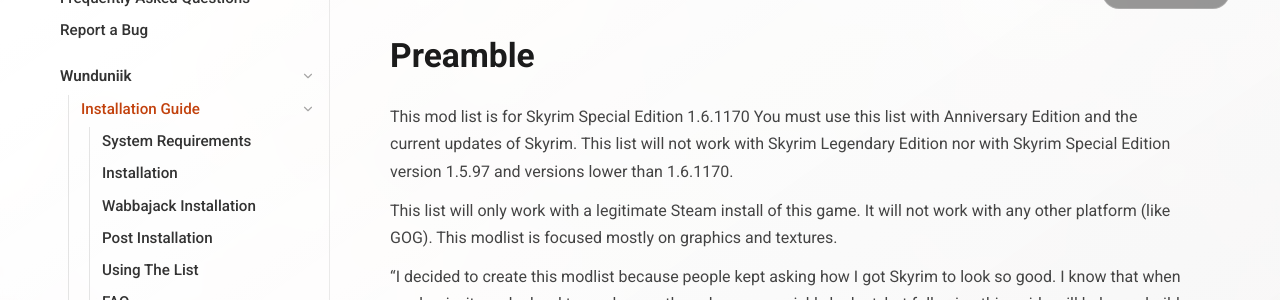
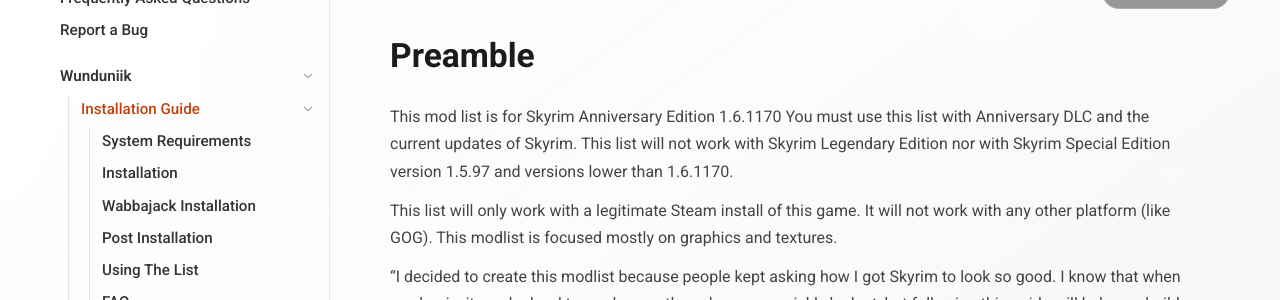
Before and after one commit to Alaxouche/TheAstralForge, a Jekyll site: the page built from _wunduniik/installation-guide/index.md, in a window 1280 px wide. Shown: the part 373-673 px from the top of the page. Built offline with Jekyll 4.4.1, drawn with Linux system fonts in a browser that asks for light colours.

Commit message:
Revise mod list details for Skyrim Anniversary Edition
Updated the mod list compatibility information for Skyrim.

```diff
--- a/_wunduniik/installation-guide/index.md
+++ b/_wunduniik/installation-guide/index.md
@@ -8,8 +8,8 @@
 ---
 
 # Preamble
-This mod list is for Skyrim Special Edition 1.6.1170
-You must use this list with Anniversary Edition and the current updates of Skyrim.
+This mod list is for Skyrim Anniversary Edition 1.6.1170
+You must use this list with Anniversary DLC and the current updates of Skyrim.
 This list will not work with Skyrim Legendary Edition nor with Skyrim Special Edition version 1.5.97 and versions lower than 1.6.1170.
 
 This list will only work with a legitimate Steam install of this game. It will not work with any other platform (like GOG).
```
